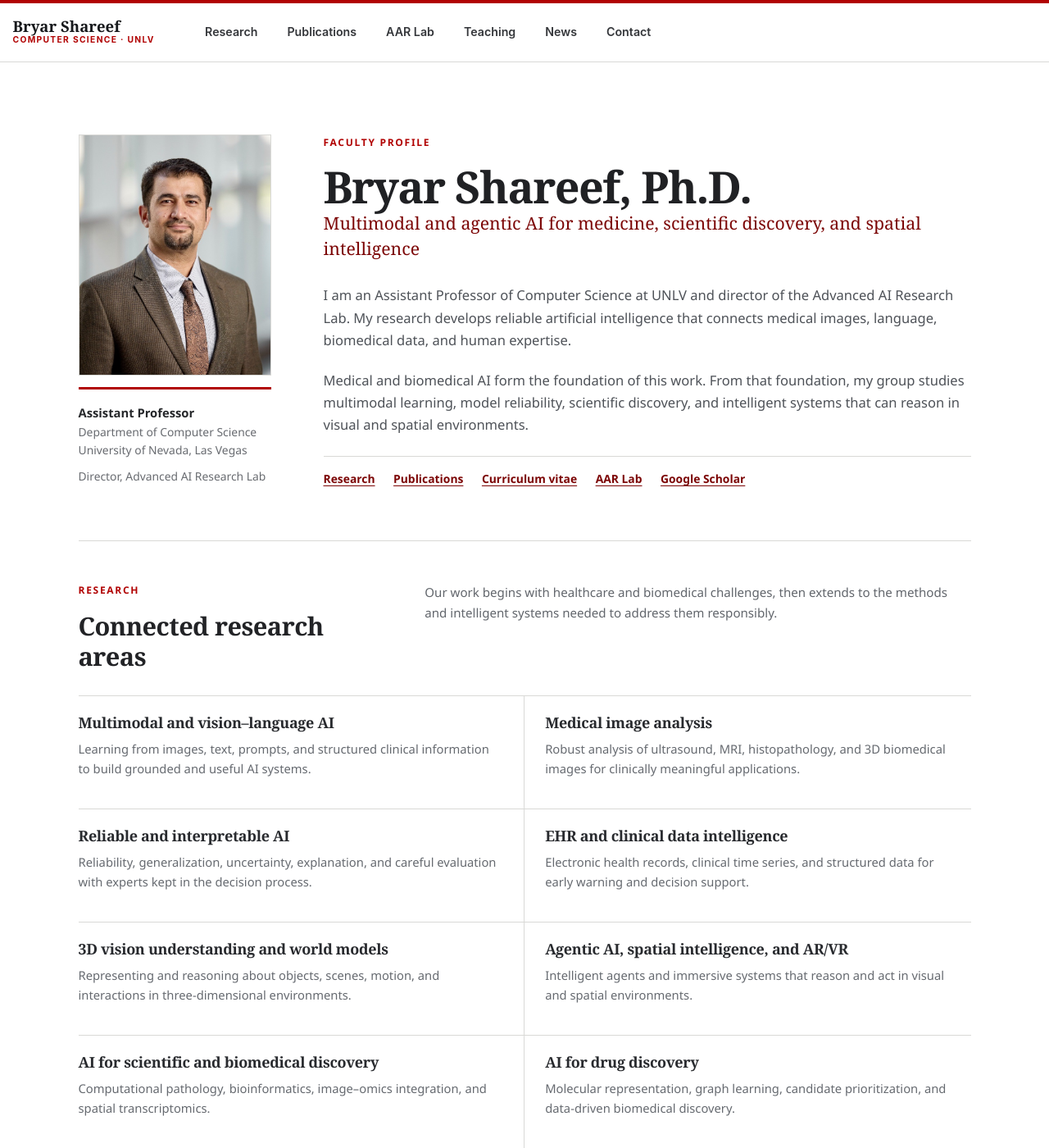
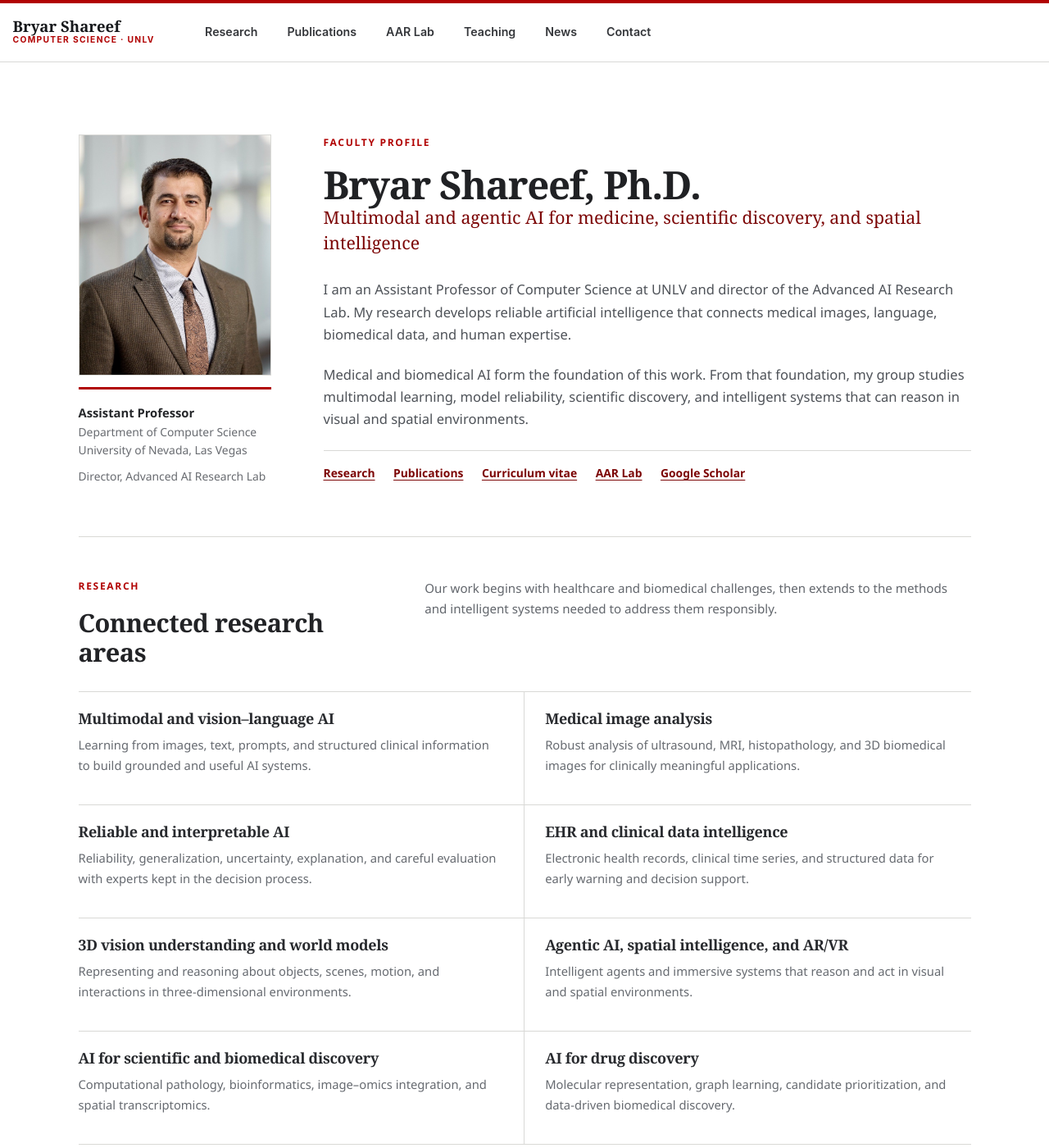
Before and after one commit to bryarshareef/bryarshareef.github.io, a Jekyll site: the page built from _pages/about.md, in a window 1280 px wide and 1400 px high. Shown: the whole window at 82% size. Built offline with Jekyll 4.4.1, drawn with Linux system fonts in a browser that asks for light colours.

Commit message:
Reduce homepage title size

```diff
--- a/_sass/_site-refresh.scss
+++ b/_sass/_site-refresh.scss
@@ -1542,7 +1542,7 @@ body {
   margin: 0;
   color: #202124;
   font-family: Georgia, Cambria, "Times New Roman", serif;
-  font-size: clamp(2.2rem, 4.2vw, 3.35rem);
+  font-size: clamp(2.05rem, 3.7vw, 2.9rem);
   font-weight: 600;
   line-height: 1.08;
   letter-spacing: -0.028em;
@@ -1812,7 +1812,7 @@ body {
   }
 
   .faculty-profile__content h1 {
-    font-size: clamp(2.15rem, 6vw, 3rem);
+    font-size: clamp(2rem, 5.2vw, 2.6rem);
   }
 
   .faculty-section__header,
```
